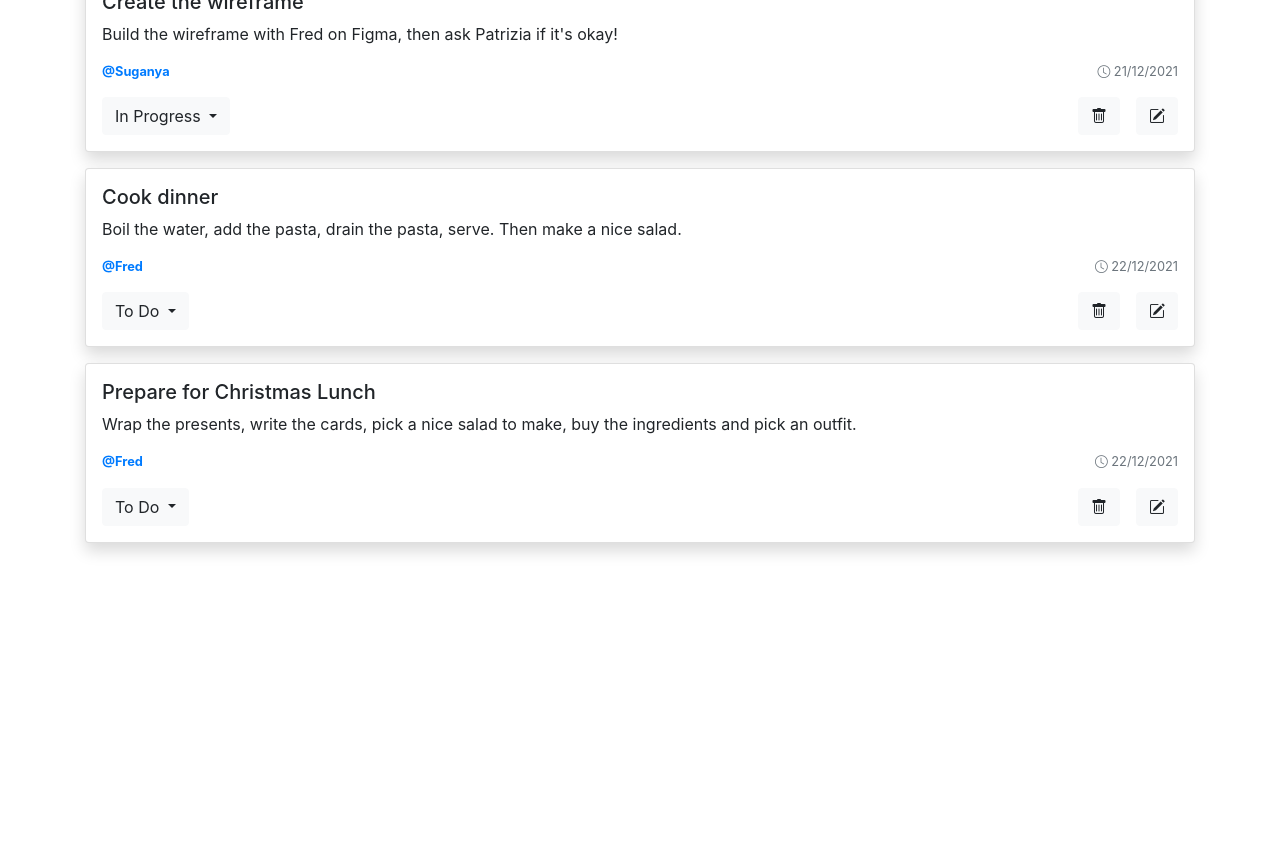
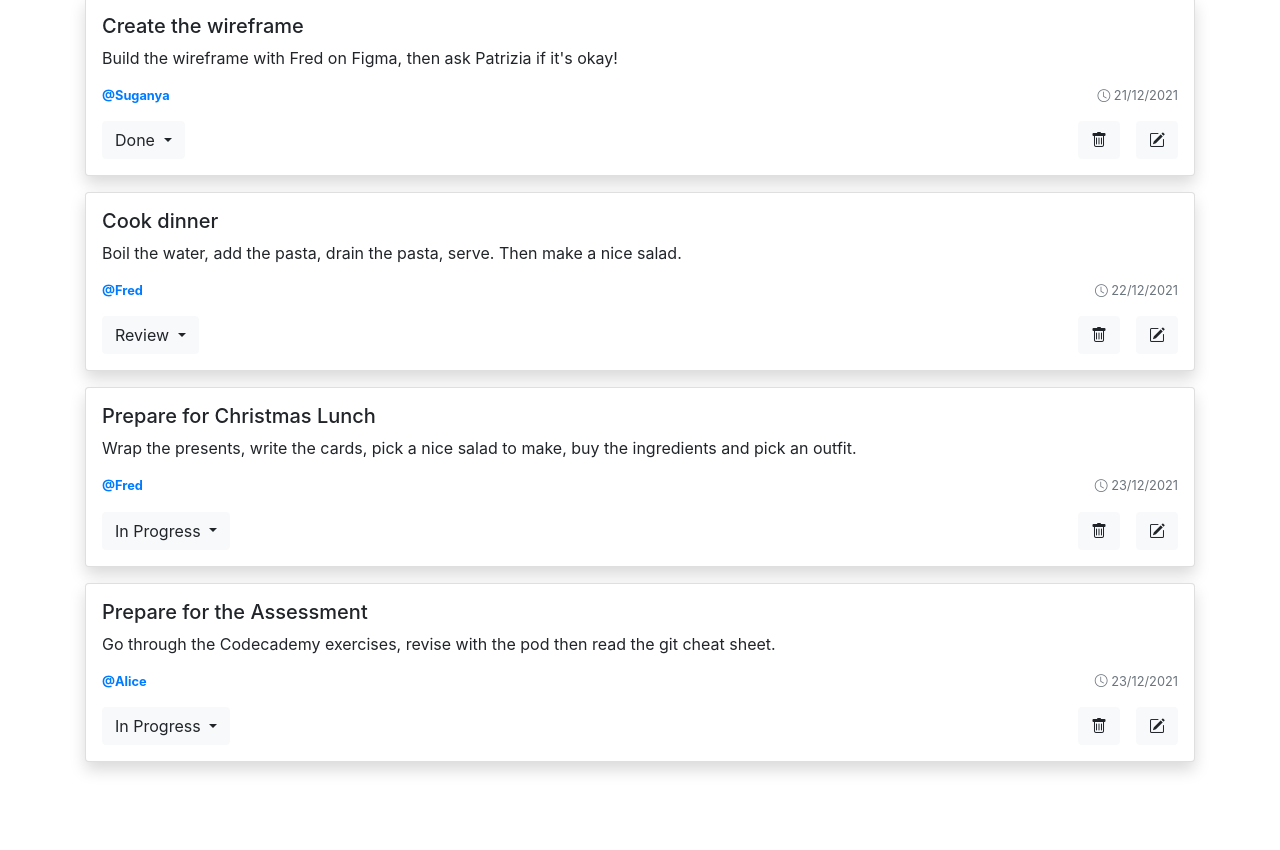
Before and after one commit to bashirawaty02/checklist, a website: page index.html in a window 1280 px wide. Shown: the part 115-965 px from the top of the page. Before the commit the page ends 800 px from the top, so only its background shows below. Drawn offline with nearby package versions, Linux system fonts and the light colour scheme.

Commit message:
last commit

```diff
--- a/index.html
+++ b/index.html
@@ -5,17 +5,14 @@
     <meta charset="utf-8">
     <meta name="viewport" content="width=device-width, initial-scale=1, shrink-to-fit=no">
 
-    <!-- Bootstrap CSS -->
+    <!-- Bootstrap CSS & Bootstrap Icons link-->
     <link rel="stylesheet" href="https://stackpath.bootstrapcdn.com/bootstrap/4.4.1/css/bootstrap.min.css" integrity="sha384-Vkoo8x4CGsO3+Hhxv8T/Q5PaXtkKtu6ug5TOeNV6gBiFeWPGFN9MuhOf23Q9Ifjh" crossorigin="anonymous">
     <link href="https://cdn.jsdelivr.net/npm/bootstrap-icons@1.3.0/font/bootstrap-icons.css" rel="stylesheet">
-
-
-
   </head>
   <body>
 
 
-    <!-- for iphone layout -->
+
 
     <div class="modal fade" id="newTask" tabindex="-1" role="dialog" aria-labelledby="newTaskLabel" aria-hidden="true">
       <div class="modal-dialog" role="document">
@@ -49,8 +46,8 @@
               <div class="form-group">
                 <label for="exampleFormControlSelect1">Example select</label>
                 <select class="form-control" id="exampleFormControlSelect1">
-                  <option>To do</option>
-                  <option>In progress</option>
+                  <option>To Do</option>
+                  <option>In Progress</option>
                   <option>Review</option>
                   <option>Done</option>
                 </select>
@@ -121,8 +118,7 @@
       <div class="row">
         <div class="col">
 
-          <!-- todo: put Tasks & the button into a flex box -->
-          <div class="d-flex mt-4 justify-content-between" >
+          <div class="d-flex mt-5 justify-content-between" >
             <h2>Tasks</h2>
             <p>
               <button type="button" class="btn btn-link float-right" id="addTaskButton" data-toggle="modal" data-target="#newTask">
@@ -130,17 +126,6 @@
               </button>
             </p>
           </div>
-
-          <!-- I deleted this! -->
-          <!-- style="font-size: rem; color: rgb(50, 110, 221);" -->
-
-
-          <!-- A button on the right hand side -->
-          <!-- <div class="m-3 mx-auto d-flex flex-row-reverse" style="width: 18rem;">
-            <button type="button" class="btn btn-light" data-toggle="modal" data-target="#newTask" data-whatever="@mdo">Add task</button>
-          </div>     -->
-
-
 
           <!-- first task -->
           <ul class="list-group" id="tasksList">
@@ -156,11 +141,11 @@
               <div class="d-flex justify-content-between">
                 <div class="dropdown">
                   <button class="btn btn-light dropdown-toggle" type="button" id="dropdownMenuButton" data-toggle="dropdown" aria-haspopup="true" aria-expanded="false">
-                    In Progress
+                    Done
                   </button>
                   <div class="dropdown-menu" aria-labelledby="dropdownMenuButton">
-                    <a class="dropdown-item" href="#">To do</a>
-                    <a class="dropdown-item" href="#">In progress</a>
+                    <a class="dropdown-item" href="#">To Do</a>
+                    <a class="dropdown-item" href="#">In Progress</a>
                     <a class="dropdown-item" href="#">Review</a>
                     <a class="dropdown-item" href="#">Done</a>
                   </div>
@@ -189,11 +174,11 @@
               <div class="d-flex justify-content-between">
                 <div class="dropdown">
                   <button class="btn btn-light dropdown-toggle" type="button" id="dropdownMenuButton" data-toggle="dropdown" aria-haspopup="true" aria-expanded="false">
-                    To Do
+                    Review
                   </button>
                   <div class="dropdown-menu" aria-labelledby="dropdownMenuButton">
-                    <a class="dropdown-item" href="#">To do</a>
-                    <a class="dropdown-item" href="#">In progress</a>
+                    <a class="dropdown-item" href="#">To Do</a>
+                    <a class="dropdown-item" href="#">In Progress</a>
                     <a class="dropdown-item" href="#">Review</a>
                     <a class="dropdown-item" href="#">Done</a>
                   </div>
@@ -217,16 +202,16 @@
               </p>
               <div class="d-flex w-100 mb-3 justify-content-between">
                 <small class="text-primary font-weight-bold">@Fred</small>
-                <small class="text-secondary"><i class="bi bi-clock"></i> 22/12/2021</small>
+                <small class="text-secondary"><i class="bi bi-clock"></i> 23/12/2021</small>
               </div>
               <div class="d-flex justify-content-between">
                 <div class="dropdown">
                   <button class="btn btn-light dropdown-toggle" type="button" id="dropdownMenuButton" data-toggle="dropdown" aria-haspopup="true" aria-expanded="false">
-                    To Do
+                    In Progress
                   </button>
                   <div class="dropdown-menu" aria-labelledby="dropdownMenuButton">
-                    <a class="dropdown-item" href="#">To do</a>
-                    <a class="dropdown-item" href="#">In progress</a>
+                    <a class="dropdown-item" href="#">To Do</a>
+                    <a class="dropdown-item" href="#">In Progress</a>
                     <a class="dropdown-item" href="#">Review</a>
                     <a class="dropdown-item" href="#">Done</a>
                   </div>
@@ -241,10 +226,47 @@
 
           </ul>
 
+          <!-- fourth task -->
+          <ul class="list-group" id="tasksList">
+            <li class="list-group-item shadow p-3 mb-3 bg-white rounded">
+              <h5>Prepare for the Assessment</h5>
+              <p>
+                Go through the Codecademy exercises, revise with the pod then read the git cheat sheet.
+              </p>
+              <div class="d-flex w-100 mb-3 justify-content-between">
+                <small class="text-primary font-weight-bold">@Alice</small>
+                <small class="text-secondary"><i class="bi bi-clock"></i> 23/12/2021</small>
+              </div>
+              <div class="d-flex justify-content-between">
+                <div class="dropdown">
+                  <button class="btn btn-light dropdown-toggle" type="button" id="dropdownMenuButton" data-toggle="dropdown" aria-haspopup="true" aria-expanded="false">
+                    In Progress
+                  </button>
+                  <div class="dropdown-menu" aria-labelledby="dropdownMenuButton">
+                    <a class="dropdown-item" href="#">To Do</a>
+                    <a class="dropdown-item" href="#">In Progress</a>
+                    <a class="dropdown-item" href="#">Review</a>
+                    <a class="dropdown-item" href="#">Done</a>
+                  </div>
+                </div>
+                <div class="d-flex">
+                  <button type="button" class="btn btn-light mx-3"><i class="bi bi-trash"></i></button>
+                  <button type="button" class="btn btn-light" data-toggle="modal" data-target="#editTask"><i class="bi bi-pencil-square"></i></button>
+                </div>
+              </div>
 
-        </div> <!-- This is for the column-->
-      </div> <!-- This is for the row-->
-    </div> <!-- This is for the container-->
+            </li>
+
+          </ul>
+
+          <!-- adding space at the bottom -->
+          <br>
+          <br>
+          <br>
+
+        </div>
+      </div>
+    </div>
 
 
 
```
